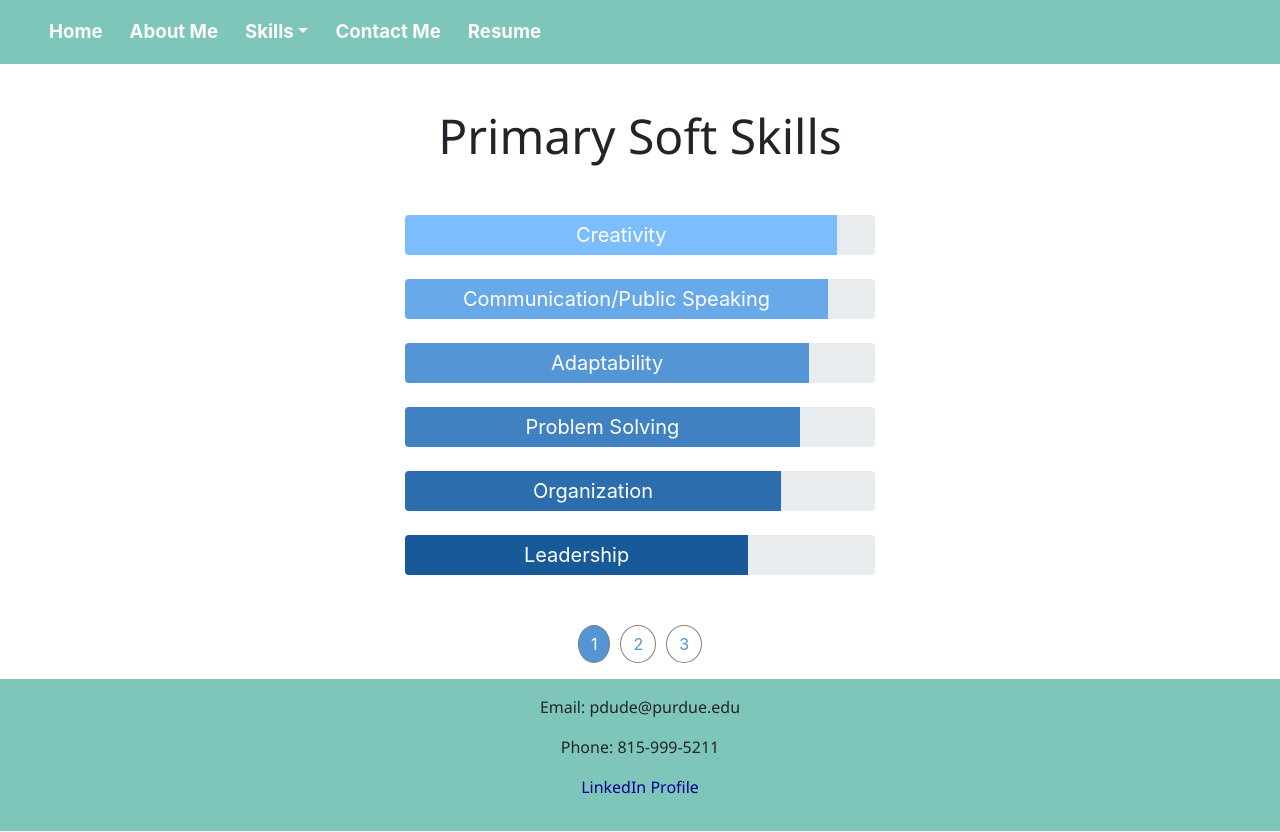
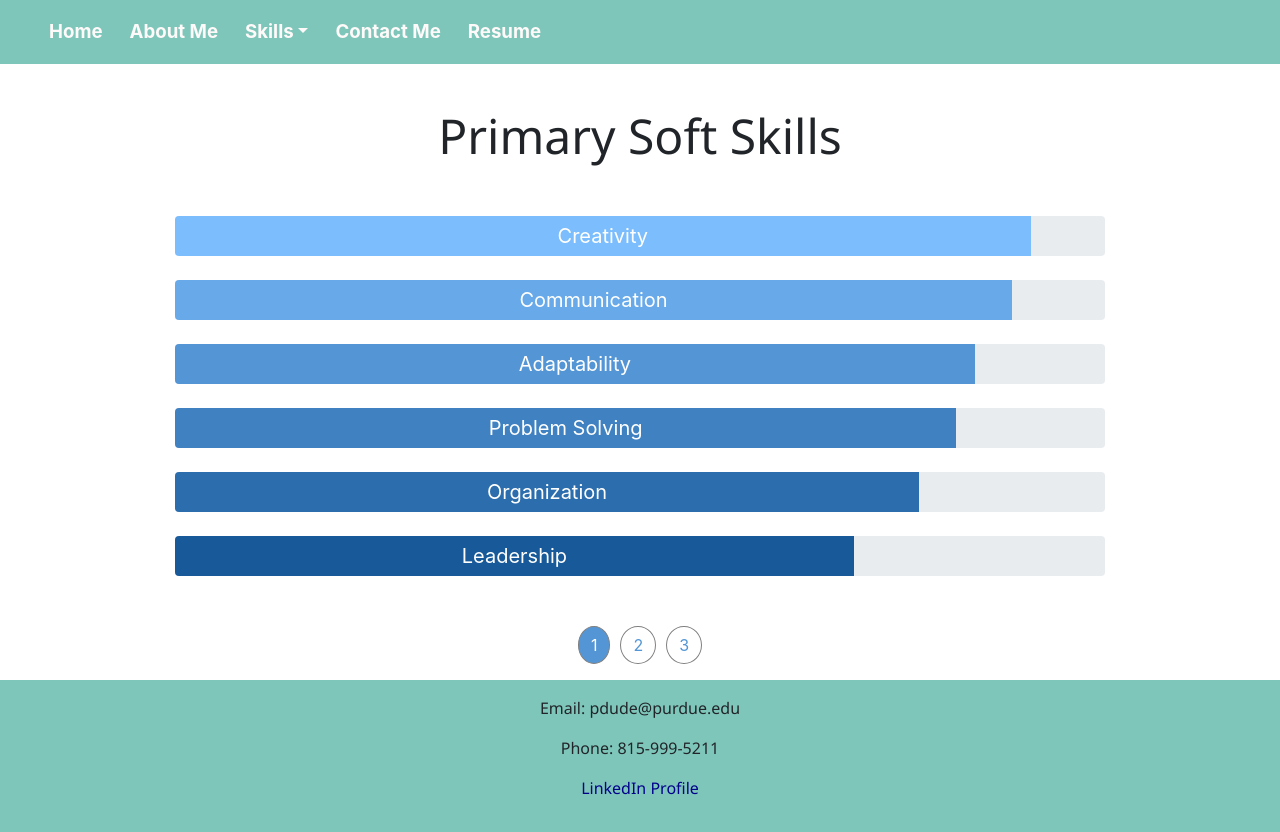
Before and after one commit to pdude517/website, an Angular app: page /skills in a window 1280 px wide. Built offline with nearby package versions, Linux system fonts and the light colour scheme.

Commit message:
Update skills.component.html

```diff
--- a/src/app/skills/skills.component.html
+++ b/src/app/skills/skills.component.html
@@ -8,7 +8,7 @@
 </div>
 
 <!--Graph for primary skills-->
-<div class="container" style="width: 500px; margin: 50px auto">
+<div class="container-fluid" style="width: 75%; margin: 50px auto">
 
     <div class="progress" style="height: 2.5rem; margin-bottom: 1.5rem;">
       <div class="progress-bar" role="progressbar" aria-valuenow="92" aria-valuemin="0" aria-valuemax="100" style="max-width: 92%; background-color: rgb(124, 190, 253);">
@@ -18,7 +18,7 @@
 
     <div class="progress" style="height: 2.5rem; margin-bottom: 1.5rem;">
       <div class="progress-bar" role="progressbar" aria-valuenow="90" aria-valuemin="0" aria-valuemax="100" style="max-width: 90%; background-color: rgb(104, 170, 233);">
-        <span class="title">Communication/Public Speaking</span>
+        <span class="title">Communication</span>
       </div>
     </div>
 
```
